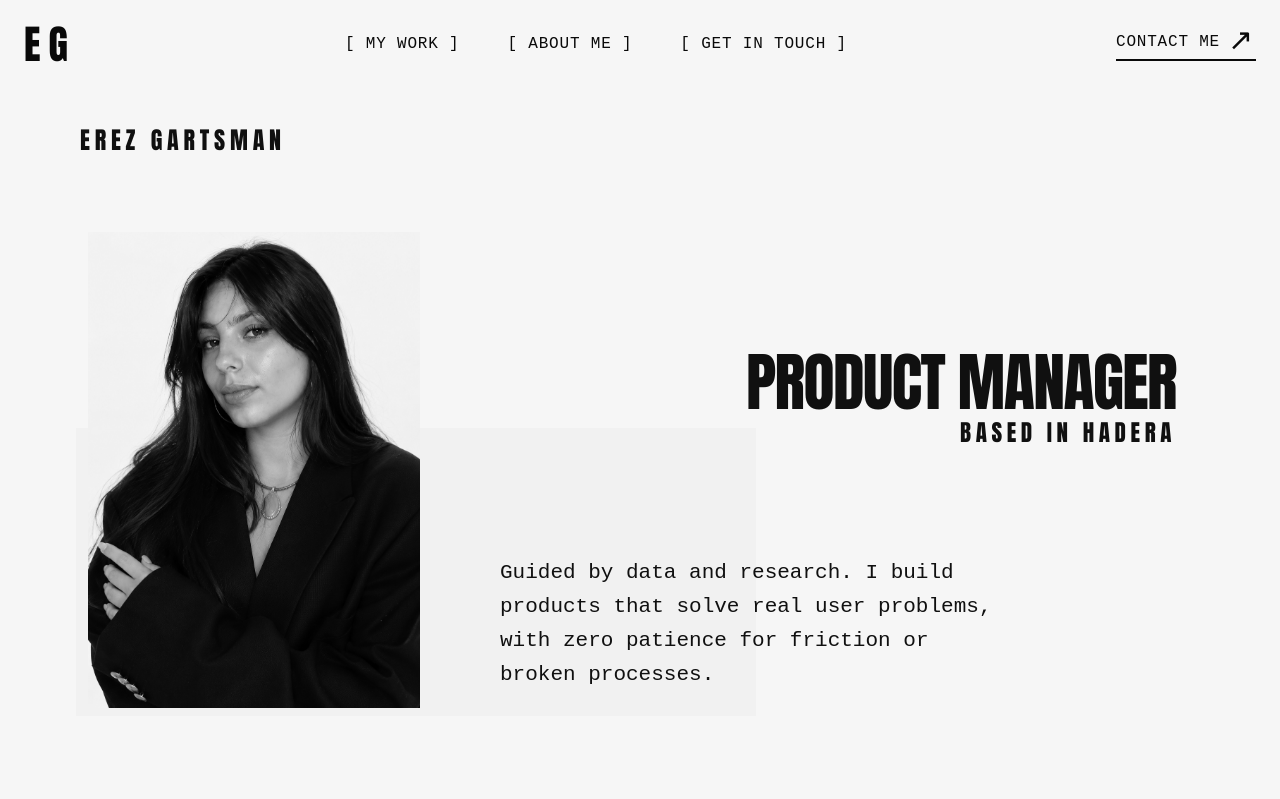
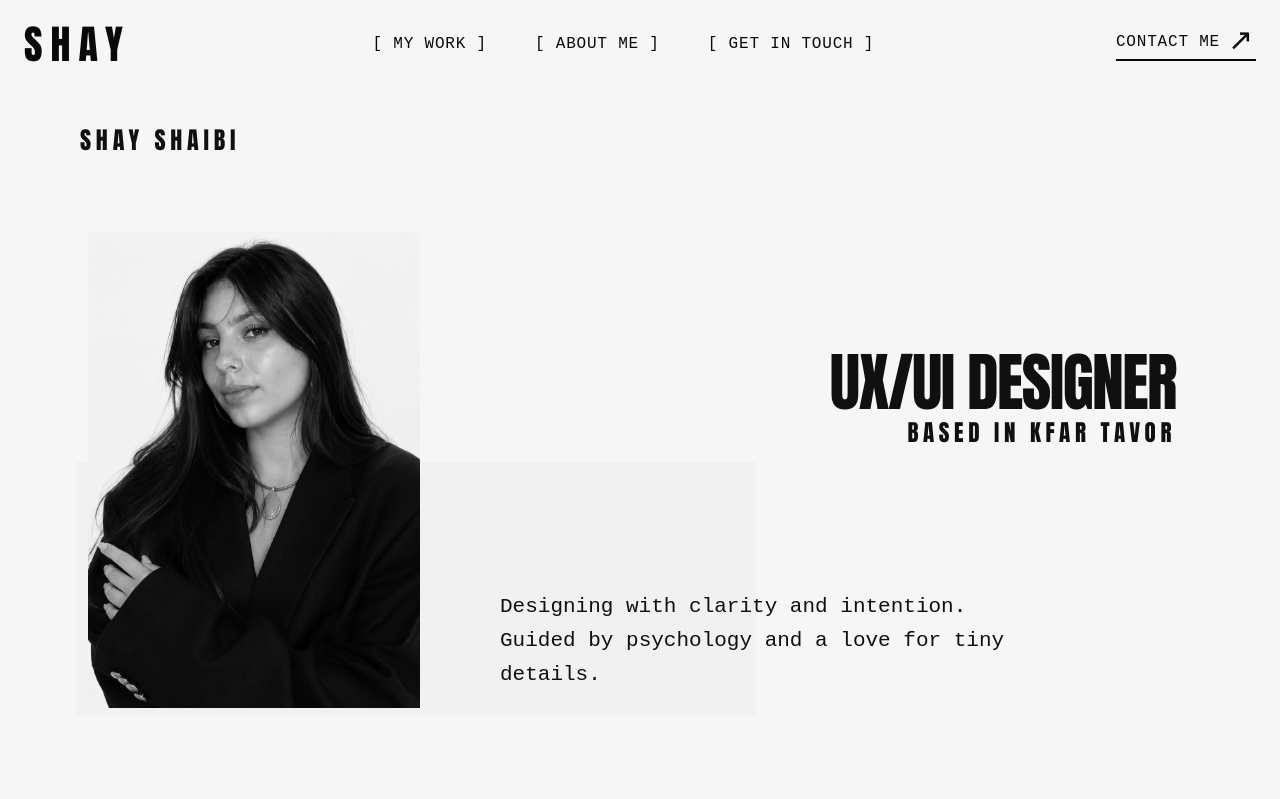
Before and after one commit to ErezGartsman/ShayShaibi, a React (Vite) app: page / in a window 1280 px wide. Shown: the top 799 px of the page. Built offline with nearby package versions, Linux system fonts and the light colour scheme; a web font is replaced by a local one.

Commit message:
Update portfolio

```diff
--- a/index.html
+++ b/index.html
@@ -4,16 +4,16 @@
     <meta charset="UTF-8" />
     <meta name="viewport" content="width=device-width, initial-scale=1.0" />
     <link rel="icon" type="image/svg+xml" href="/favicon.svg" />
-    <title>Erez Portfolio</title>
-    <meta name="description" content="Erez Gartsman. Product manager and tech operator. Case studies in automation, AI systems, and data products, documented process-first." />
+    <title>Shay Shaibi | UX/UI Designer</title>
+    <meta name="description" content="Shay Shaibi. UX/UI Designer focused on creating clear, intentional digital experiences rooted in psychology, research, and human behavior." />
     <meta property="og:type" content="website" />
-    <meta property="og:title" content="Erez Gartsman | Product Manager" />
-    <meta property="og:description" content="The machine organizes. The human consults. Explore my product management portfolio and case studies." />
+    <meta property="og:title" content="Shay Shaibi | UX/UI Designer" />
+    <meta property="og:description" content="Design rooted in psychology, research, and intentional detail. Explore Shay Shaibi's UX/UI portfolio and case studies." />
     <meta property="og:image" content="https://erez-protfolio.vercel.app/og-image.png" />
     <meta property="og:url" content="https://erez-protfolio.vercel.app" />
     <meta name="twitter:card" content="summary_large_image" />
-    <meta name="twitter:title" content="Erez Gartsman | Product Manager" />
-    <meta name="twitter:description" content="The machine organizes. The human consults. Explore my product management portfolio and case studies." />
+    <meta name="twitter:title" content="Shay Shaibi | UX/UI Designer" />
+    <meta name="twitter:description" content="Design rooted in psychology, research, and intentional detail. Explore Shay Shaibi's UX/UI portfolio and case studies." />
     <meta name="twitter:image" content="https://erez-protfolio.vercel.app/og-image.png" />
     <style>
       /* ROOT CAUSE of the "[ Menu ] jumps" bug, found by measurement, not guess:
@@ -37,7 +37,7 @@
          normally. optional means: if the (preloaded) font isn't in the cache
          within the browser's short block window, this paint keeps the
          fallback permanently — no late swap, so nothing to reflow. Same
-         approach for the EG logo isn't applied here since only the button
+         approach for the SHAY logo isn't applied here since only the button
          was reported as jumping; ask if the logo needs the same treatment. */
       @font-face {
         font-family: 'Nav Mono';
@@ -113,7 +113,7 @@
          @font-face's font-display: optional above — optional only skips a LATE
          swap; the font still has to actually be in cache in time to be used at
          all, and preloading is what gets it there fast enough to qualify. Anton
-         SC (the EG logo) is preloaded too but doesn't have a matching optional
+         SC (the SHAY logo) is preloaded too but doesn't have a matching optional
          override yet, since only the Menu button was reported jumping. If Google
          bumps a font version these URLs 404 harmlessly and behavior just reverts
          to plain swap. -->
--- a/package.json
+++ b/package.json
@@ -1,5 +1,5 @@
 {
-  "name": "erez-portfolio",
+  "name": "shay-portfolio",
   "private": true,
   "version": "1.0.0",
   "type": "module",
--- a/src/components/Footer.jsx
+++ b/src/components/Footer.jsx
@@ -4,14 +4,12 @@ import RollingText from './RollingText.jsx'
 const ease = [0.22, 1, 0.36, 1]
 
 const links = [
-  ['LinkedIn', 'https://www.linkedin.com/in/erezgartsman/'],
-  ['GitHub', 'https://github.com/ErezGartsman'],
-  ['Download CV', '/Erez-Gartsman-CV.pdf'],
-  ['Email Address', 'mailto:erezkim1234@gmail.com'],
+  ['Email Address', 'mailto:shayshaibi355@gmail.com'],
+  ['Call Me', 'tel:+972542263500'],
 ]
 
-/* Dramatic left-to-right typewriter: EREZ resolves first, then GARTSMAN */
-const lines = ['Erez', 'Garts', 'man']
+/* Dramatic left-to-right typewriter: SHAY resolves first, then SHAIBI */
+const lines = ['Shay', 'Shai', 'bi']
 const container = {
   hidden: {},
   show: { transition: { staggerChildren: 0.045, delayChildren: 0.1 } },
@@ -29,7 +27,7 @@ function TypeName() {
       whileInView="show"
       viewport={{ once: true, amount: 0.5 }}
       className="font-display uppercase leading-[0.82] tracking-[-0.01em] text-ink"
-      aria-label="Erez Gartsman"
+      aria-label="Shay Shaibi"
     >
       {lines.map((line) => (
         <span key={line} className="block text-[clamp(3.5rem,9vw,7.5rem)]">
@@ -58,7 +56,7 @@ export default function Footer() {
             transition={{ duration: 1.1, ease, delay: 0.4 }}
             className="text-left font-display text-[clamp(1.5rem,3.4vw,2.6rem)] uppercase leading-none tracking-[0.12em] text-ink lg:text-right"
           >
-            Let's build what's next
+            let’s innovate together
           </motion.p>
 
           {/* שינוי 2: שינינו את הרווח בין הלינקים מ-gap-2 ל-gap-0 כדי להדק אותם לגמרי במובייל */}
@@ -73,7 +71,6 @@ export default function Footer() {
               <a
                 key={label}
                 href={href}
-                download={label === 'Download CV' ? 'Erez-Gartsman-CV.pdf' : undefined}
                 target={href.startsWith('http') ? '_blank' : undefined}
                 rel={href.startsWith('http') ? 'noopener noreferrer' : undefined}
                 /* שינוי 3: הסרנו את min-h-[44px] למובייל, והוספנו py-1 לריווח עדין */
--- a/src/components/Nav.jsx
+++ b/src/components/Nav.jsx
@@ -126,7 +126,7 @@ export default function Nav() {
             className="relative z-10 font-display leading-none tracking-[0.2em]"
             style={{ fontSize: 40 }}
           >
-            EG
+            SHAY
           </Link>
 
           {/* Desktop (hamburger persists through the tablet range): exact 16px / 300 / 0.8px */}
@@ -165,7 +165,7 @@ export default function Nav() {
               label never does the swap Spline Sans Mono's own font-display: swap guarantees —
               that swap, not a positioning gap, was the real source of the "jump" (measured ~8px
               width difference between the fallback font and the real one for this text).
-              top-[22px], not top-4: the EG logo is 40px tall (leading-none) inside the nav's
+              top-[22px], not top-4: the SHAY logo is 40px tall (leading-none) inside the nav's
               py-6 (24px) padding, so its vertical center sits at 24+20=44px from the header's
               top edge. This button is 44px tall (min-h-[44px]), so centering IT on that same
               44px mark means its own top has to start at 44-22=22px, not the nav's raw
@@ -201,7 +201,7 @@ export default function Nav() {
           >
             <div className="flex items-center justify-between">
               <span className="font-display text-4xl leading-none tracking-[0.2em] text-ink">
-                EG
+                SHAY
               </span>
               <button
                 onClick={closeMenu}
@@ -263,7 +263,7 @@ export default function Nav() {
             </nav>
 
             <p className="mt-auto font-mono text-[13px] uppercase tracking-[0.25em] text-dim">
-              Hadera, Israel / UTC+3
+              Kfar Tavor, Israel / UTC+3
             </p>
           </motion.div>
         )}
--- a/src/index.css
+++ b/src/index.css
@@ -12,7 +12,7 @@
   --color-line-soft: rgba(16, 16, 16, 0.08);
 
   /* "Arial Narrow" before the generic sans-serif fallback: Anton SC is ultra-condensed, and a
-     wide generic fallback measured ~22px wider than the loaded font on just the "EG" logo alone
+     wide generic fallback measured ~22px wider than the loaded font on just the "SHAY" logo alone
      (proportionally much more on the large display headlines) — that gap is what reads as a
      "jump" once the webfont swaps in. A condensed fallback keeps the swap visually near-invisible. */
   --font-display: "Anton SC", "Anton", "Arial Narrow", sans-serif;
--- a/src/pages/Home.jsx
+++ b/src/pages/Home.jsx
@@ -25,7 +25,7 @@ function Hero() {
         transition={{ duration: 1.4, ease, delay: 0.15 }}
         className="font-display text-xl uppercase leading-none tracking-[0.2em] text-ink sm:text-2xl ml-0 sm:ml-10"
       >
-        Erez Gartsman
+        Shay Shaibi
       </motion.h1>
 
       {/* Mobile only: giant PRODUCT MANAGER, breathing room above/below, with a centered scale reveal */}
@@ -35,7 +35,7 @@ function Hero() {
         transition={{ duration: 0.9, ease, delay: 0.3 }}
         className="mt-4 mb-4 origin-left font-display text-[clamp(4rem,22vw,6rem)] uppercase leading-[0.9] tracking-tight text-ink md:hidden"
       >
-        Product Manager
+        UX/UI Designer
       </motion.h2>
       {/* Mobile only: compact subtitle, same full-width block as the title above so text-right flushes to its exact edge.
           Animation kept 1:1 with the desktop location line below (same initial/animate/transition). */}
@@ -45,7 +45,7 @@ function Hero() {
         transition={{ duration: 1.4, ease, delay: 0.15 }}
         className="mt-0 text-right font-display text-[24px] uppercase tracking-[4.8px] text-ink md:hidden"
       >
-        Based in Hadera
+        Based in Kfar Tavor
       </motion.h3>
 
       <div className="mt-6 grid items-center gap-12 lg:mt-20 lg:grid-cols-[minmax(0,380px)_1fr]">
@@ -53,7 +53,7 @@ function Hero() {
         <div className="relative z-20 ml-0 sm:ml-12">
           <motion.img
             src={portrait}
-            alt="Erez Gartsman"
+            alt="Shay Shaibi"
             initial={{ clipPath: 'polygon(0 0, 0 0, 0 0, 0 0)' }}
             animate={{ clipPath: 'polygon(0 0, 100% 0, 100% 100%, 0 100%)' }}
             transition={{ duration: 1.4, ease, delay: 0.15 }}
@@ -63,7 +63,7 @@ function Hero() {
 
         <div className="relative z-10 flex flex-col items-start h-full lg:items-stretch lg:pl-8 pb-0 sm:pb-4">
           {/* Job title: massive structural heading, desktop/tablet only — establishes the
-              same visual weight as the "Erez Gartsman" name / project titles, sitting
+              same visual weight as the "Shay Shaibi" name / project titles, sitting
               directly above the location line below it. */}
           <motion.h2
             initial={{ x: 100, opacity: 0 }}
@@ -71,7 +71,7 @@ function Hero() {
             transition={{ duration: 1.4, ease, delay: 0.1 }}
             className="hidden font-display text-[clamp(2.5rem,5vw,4.5rem)] uppercase leading-[0.95] tracking-tight text-ink md:block lg:self-end mr-8 lg:mr-16 mt-30"
           >
-            Product Manager
+            UX/UI Designer
           </motion.h2>
           {/* Location: slides in from the right, sized close to the name — desktop/tablet only, mobile uses the compact subtitle above */}
           <motion.p
@@ -80,7 +80,7 @@ function Hero() {
             transition={{ duration: 1.4, ease, delay: 0.2 }}
             className="hidden font-display text-[clamp(1.2rem,1.8vw,1.6rem)] uppercase leading-none tracking-[0.2em] text-ink md:block lg:self-end mr-8 lg:mr-16 mt-2 mb-auto"
           >
-            Based in Hadera
+            Based in Kfar Tavor
           </motion.p>
 
           {/*
@@ -101,8 +101,10 @@ function Hero() {
               className="relative w-full max-w-full break-words text-left font-mono leading-relaxed text-ink md:hidden"
               style={{ fontSize: 20, fontWeight: 300 }}
             >
-              <strong className="font-medium">Guided by data and research.</strong> I build products that solve real user problems, with zero patience for{' '}
-              <strong className="font-medium">friction or broken processes.</strong>
+              Designing with <strong className="font-medium">clarity</strong> and{' '}
+              <strong className="font-medium">intention</strong>. Guided by{' '}
+              <strong className="font-medium">psychology</strong> and a{' '}
+              <strong className="font-medium">love for tiny details</strong>.
             </motion.p>
             <motion.p
               initial={{ opacity: 0, y: 120 }}
@@ -111,8 +113,10 @@ function Hero() {
               className="relative hidden text-left font-mono leading-relaxed text-ink md:block"
               style={{ fontSize: 21, fontWeight: 300 }}
             >
-              <strong className="font-medium">Guided by data and research.</strong> I build products that solve real user problems, with zero patience for{' '}
-              <strong className="font-medium">friction or broken processes.</strong>
+              Designing with <strong className="font-medium">clarity</strong> and{' '}
+              <strong className="font-medium">intention</strong>. Guided by{' '}
+              <strong className="font-medium">psychology</strong> and a{' '}
+              <strong className="font-medium">love for tiny details</strong>.
             </motion.p>
           </div>
         </div>
@@ -168,7 +172,7 @@ function ProjectSection({ project }) {
             visible), which also incidentally gave the wrapping <Link> a
             distinguishing accessible name; that's preserved just as well now
             since the text is a normal visible element instead.
-            duration/ease slowed to the same luxe glide as the About image row, per Erez's
+            duration/ease slowed to the same luxe glide as the About image row, per the
             "any project cards" instruction — applies at every breakpoint since these Reveals
             aren't breakpoint-gated themselves. */}
         <div className="relative z-10 px-6 pb-4 sm:p-0 sm:-mb-2">
@@ -200,23 +204,25 @@ function ProjectSection({ project }) {
 }
 
 const aboutFacts = [
-  'I blend data analysis with an understanding of human behavior to make decisions.',
-  'I turn complex user feedback into structured, actionable product requirements.',
-  'My focus is on clarity, logic, and stripping away friction.',
-  'Details guide my every choice, ensuring every feature has a reason.',
+  'I design UX/UI experiences rooted in research and human behavior.',
+  'Psychology shapes how I approach complex problems.',
+  'I focus on clarity, structure, and intentional decisions.',
+  'Details guide every choice I make.',
+  'Every detail has a reason.',
 ]
 
 const philosophyFactsDesktop = [
-  'I blend data analysis with an understanding of human behavior to make decisions.',
-  'I turn complex user feedback into structured, actionable product requirements.',
-  'My focus is on clarity, logic, and stripping away friction.',
-  'Details guide my every choice, ensuring every feature has a reason.',
+  'I design UX/UI experiences rooted in research and human behavior.',
+  'Psychology shapes how I approach complex problems.',
+  'I focus on clarity, structure, and intentional decisions.',
+  'Details guide every choice I make.',
+  'Every detail has a reason.',
 ]
 
 const aboutImages = [
-  { src: '/about-work.jpg', alt: 'Product Planning' },
-  { src: '/about-speaking.jpg', alt: 'Community and Speaking' },
-  { src: '/about-field.jpg', alt: 'Strategy and Vision' },
+  { src: '/about-field.jpg', alt: 'Shay with her dog, Thor' },
+  { src: '/about-speaking.jpg', alt: 'Shay at the Maroon 5 concert in Israel' },
+  { src: '/about-work.jpg', alt: 'Shay by the sea' },
 ]
 
 // Mobile: aspect-[398/266] w-full max-w-[398px] (398x266 landscape). Desktop: literal
@@ -229,7 +235,7 @@ function ImageSlot({ item }) {
       <img
         src={item.src}
         alt={item.alt}
-        className="h-full w-full object-cover grayscale"
+        className="h-full w-full object-cover"
       />
     </div>
   )
@@ -237,32 +243,27 @@ function ImageSlot({ item }) {
 
 const aboutColumns = [
   {
-    label: 'My Background',
-    body: 'Dual-degree B.A. student in Information Science & Communication and Product Management fellow. Five years managing a 75,000-member online community, plus experience as an IDF tank commander under uncertainty.',
+    label: 'MY FAVORITE SUPERHERO',
+    body: 'Thor is named after my favorite Marvel superhero — and yes, I\'m completely obsessed with Marvel. I\'ve watched every movie at least twice and somehow still find new details to notice every time. He\'s my favorite little superhero and one of the happiest parts of my life.',
   },
   {
-    label: 'My Philosophy',
-    body: 'Products start with a named friction, not a feature idea. Research defines the requirements, and data settles the arguments. If a screen can\'t be traced to a real user problem, it doesn\'t ship. Simulation beats apology.',
+    label: 'A NIGHT TO REMEMBER',
+    body: 'This was at the Maroon 5 show in Israel — and one of those moments I still can\'t believe actually happened. I was so excited that I nearly fainted, and somehow I even ended up being featured on his Instagram Story. Definitely one of those memories that stays with you.',
   },
   {
-    label: 'My Toolkit',
-    body: 'PRDs, market research, A/B testing, and benchmarking. Technical stack includes Python, SQL, Power BI, DAX, HTML, C#, and JavaScript. Tools: Figma, Jira, Base44. I use AI extensively, but always as a tool, never unaudited.',
+    label: 'MY HAPPY PLACE',
+    body: 'The sea, travel, and time away are an essential part of my life. They give me space to slow down, recharge, and find inspiration. Some of my best creative ideas come when I\'m not actively looking for them — just taking in a new place, a different view, or a quiet moment by the water.',
   },
 ]
 
-// Reverse-chronological: the ongoing "NOW" role leads, then the rest by start year descending
-// (2024 -> 2023 -> 2018). Education entry removed per Erez's request.
-const experience = [
-  ['JULY 2026 — NOW', 'Product Management Practicum (Ambient AI)', 'ARC Innovation (Sheba Medical Center). Participating in the deployment of an AI Ambient Listening platform across hospital clinics. Assisting with product testing, prompt refinement, and system evaluation based on clinical workflows.'],
-  ['2021 — NOW', 'Digital Content Creator & Community Manager', 'Self-employed. Managed an online community of over 75,000 members focused on relationship dynamics and personal growth. Translated daily user interactions and A/B testing into data-driven content strategies that maximized engagement.'],
-  ['2024 — 2026', 'PR Specialist & Market Researcher', 'Maya Karvat Communications. Conducted qualitative market research and developed messaging strategies for over 15 distinct brands.'],
-  ['2023 — 2024', 'Creative Lead & Content Strategist', 'Alfi Productions. Led over 20 creative projects from initial concept through execution and final launch.'],
+const education = [
+  ['2020 — 2025', 'Visual Communication & Education', 'University of Haifa. Studied Visual Communication and Education over five years, developing a strong foundation in visual thinking, communication, design, and understanding how people learn and interact with information.'],
 ]
 
 function AboutSection() {
   return (
     <section id="about" className="px-4 pb-0 pt-[60px] sm:px-10 sm:pb-6 sm:pt-28">
-      {/* Mobile-only About Me text block: exact nested structure + typography from Erez's
+      {/* Mobile-only About Me text block: exact nested structure + typography from the
           430px reference DOM audit (kicker+headline share a gap-[10px] subgroup, inside a
           gap-4 outer wrapper alongside one single paragraph — a genuinely different DOM
           shape than desktop's kicker-then-2-col-grid layout below, not just different
@@ -277,18 +278,21 @@ function AboutSection() {
           <Reveal amount={0.3}>
             <div style={{ fontFamily: "'Sofia Sans Condensed', sans-serif" }}>
               <p className="m-0 text-[32px] font-normal uppercase leading-[32px] tracking-[1.6px] text-ink">
-                Product management
+                Design is not
               </p>
               <p className="m-0 text-[32px] font-normal uppercase leading-[32px] tracking-[1.6px] text-ink">
-                is about solving the right problems
+                what I do - it's how I observe
+              </p>
+              <p className="m-0 text-[32px] font-normal uppercase leading-[32px] tracking-[1.6px] text-ink">
+                the world
               </p>
             </div>
           </Reveal>
         </div>
-        {/* All 4 facts joined into one continuous paragraph, no per-sentence elements/margins */}
+        {/* All facts joined into one continuous paragraph, no per-sentence elements/margins */}
         <Reveal amount={0.3}>
-          {/* Exactly 1px larger than the mobile bio paragraphs below (My Background/Philosophy/
-              Toolkit use text-base = 16px, verified), per Erez's relative-sizing rule */}
+          {/* Exactly 1px larger than the mobile bio paragraphs below (the three-image captions
+              use text-base = 16px, verified), per the relative-sizing rule */}
           <p className="m-0 w-full max-w-full break-words font-mono text-[17px] font-normal leading-[24px] tracking-[1px] text-ink">
             {aboutFacts.join(' ')}
           </p>
@@ -316,11 +320,11 @@ function AboutSection() {
               letterSpacing: '1.6px',
             }}
           >
-            Product management
+            Design is not
             <br className="hidden md:block" />
-            <span className="whitespace-nowrap">is about solving the right</span>
+            <span className="whitespace-nowrap">what I do - it's how I observe</span>
             <br className="hidden md:block" />
-            problems
+            the world
           </h3>
         </Reveal>
 
@@ -353,11 +357,11 @@ function AboutSection() {
           isn't enough room for a literal 906px-wide grid (caught by the responsive audit: it
           overflowed the viewport at exactly 768px). The mobile Title->Text->Image block below
           covers the 768-1023 tablet range instead.
-          mt-[90px] (was 45px): EG's intro paragraph is one line shorter than NAZ's reference
+          mt-[90px] (was 45px): the intro paragraph is one line shorter than NAZ's reference
           (4 vs 5 lines), so matching NAZ's exact scroll depth for the images needs extra
           compensation beyond the text block's own height difference — tuned toward the upper
-          half of Erez's requested 80-100px range. duration/ease slowed to a luxe glide per
-          Erez's spec, applied only to this image row (Reveal's site-wide default is untouched). */}
+          half of the requested 80-100px range. duration/ease slowed to a luxe glide per
+          spec, applied only to this image row (Reveal's site-wide default is untouched). */}
       <div className="mx-auto mt-[90px] hidden max-w-[906px] grid-cols-3 gap-6 lg:grid">
         {aboutImages.map((img, i) => (
           <Reveal key={img.src} delay={i * 0.08} amount={0.3} duration={1} ease={[0.16, 1, 0.3, 1]}>
@@ -419,18 +423,18 @@ function AboutSection() {
         ))}
       </div>
 
-      {/* Experience */}
+      {/* Education */}
       {/* שינוי 1: הקטנו את המרווח העליון במובייל מ-28 ל-12 */}
       <Reveal className="mt-12 md:mt-28">
         {/* שינוי 2: שינינו לגודל 32px במובייל שיתאים ל-ABOUT ME */}
         <h2 className="font-display text-[32px] md:text-[clamp(1.15rem,2.2vw,1.6rem)] uppercase leading-none tracking-[2.56px] md:tracking-[0.3em] text-ink">
-          Experience
+          Education
         </h2>
       </Reveal>
 
       {/* שינוי 3: הקטנו את המרחק בין הכותרת לתפקיד הראשון במובייל מ-14 ל-6 */}
       <div className="mt-6 md:mt-14">
-        {experience.map(([period, title, body]) => (
+        {education.map(([period, title, body]) => (
           <Reveal key={title}>
             {/* שינוי 4: הקטנו את המרווחים בין תפקיד לתפקיד מ-py-8 ל-py-4 במובייל */}
             <div className="grid gap-2 border-t border-line-soft py-4 md:py-8 md:grid-cols-[180px_1fr]">
```
Also changed, not shown: src/components/ContactModal.jsx (+6 -6 lines), src/pages/Contact.jsx (+4 -7 lines).
